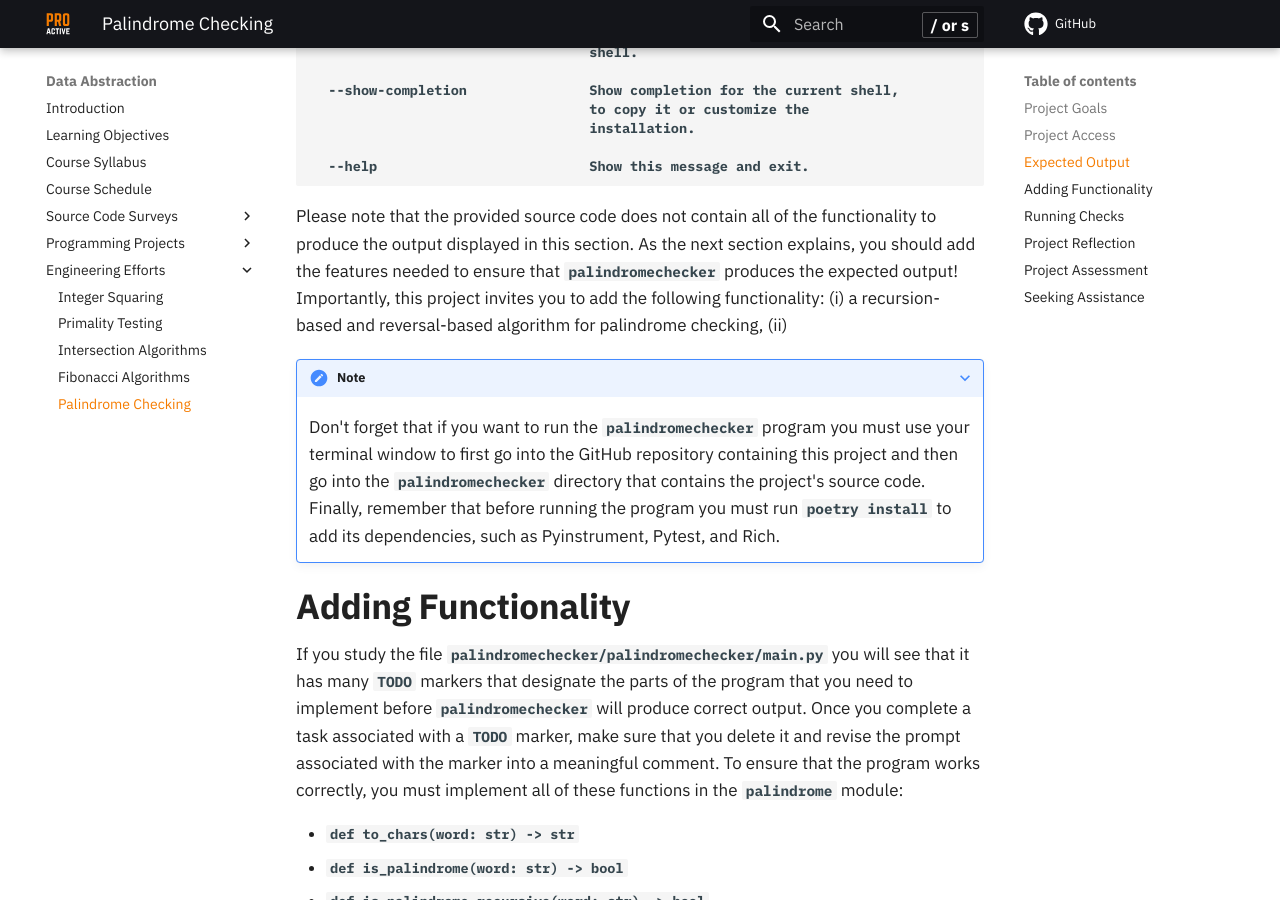
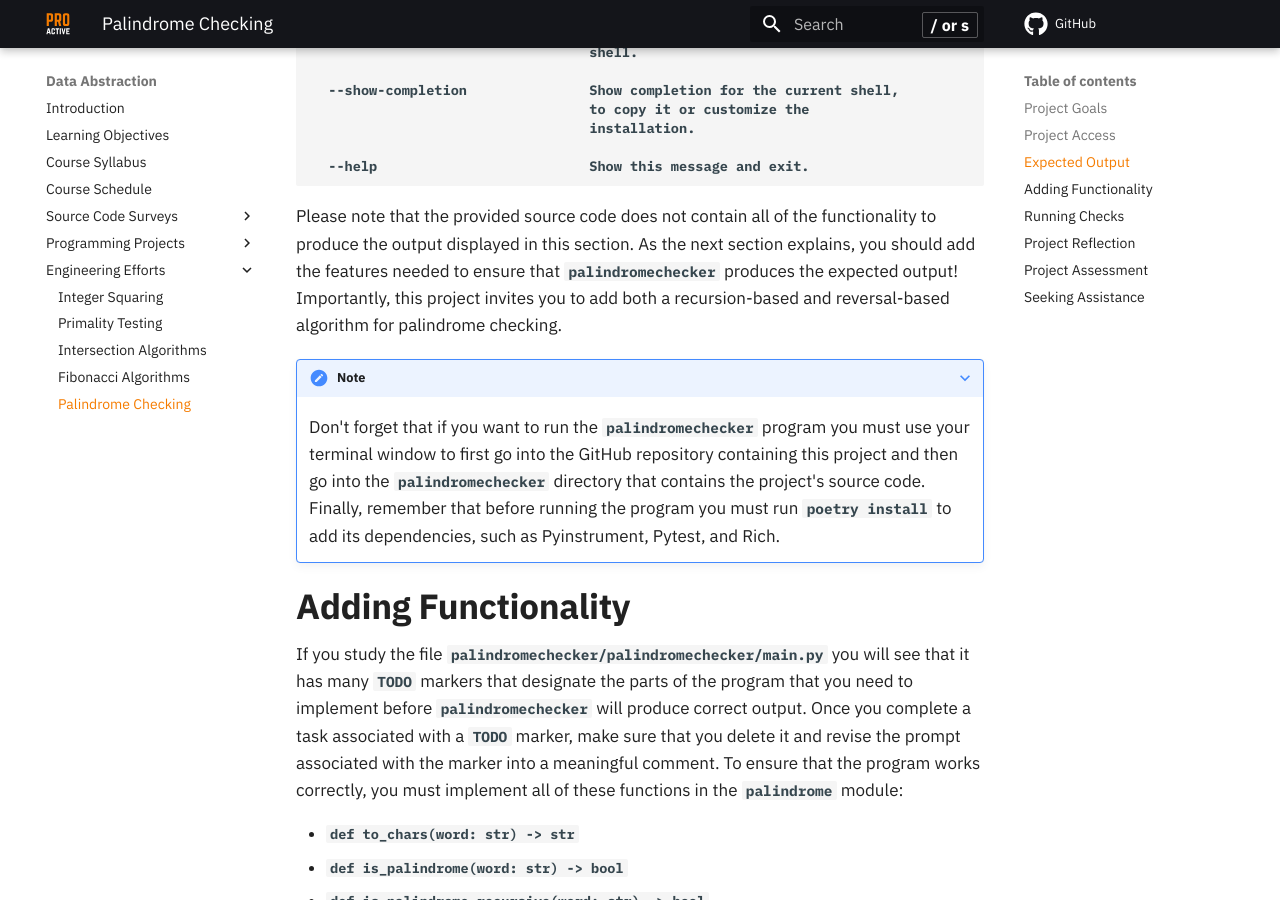
Before and after one commit to ProactiveProgrammers/www.proactiveprogrammers.com, an MkDocs documentation site: the page built from docs/data-abstraction/engineering-efforts/palindrome-checking.md, in a window 1280 px wide and 900 px high, scrolled down 1298 px. Built offline with MkDocs 1.6.1 and Material for MkDocs 9.7.7, drawn with Linux system fonts in a browser that asks for light colours; comment, search, counter and statistics services are not loaded.

Commit message:
fix: Rewrite incorrect sentence about output in the palindrome-checking.

```diff
--- a/docs/data-abstraction/engineering-efforts/palindrome-checking.md
+++ b/docs/data-abstraction/engineering-efforts/palindrome-checking.md
@@ -65,8 +65,8 @@ Please note that the provided source code does not contain all of the
 functionality to produce the output displayed in this section. As the next
 section explains, you should add the features needed to ensure that
 `palindromechecker` produces the expected output! Importantly, this project
-invites you to add the following functionality: (i) a recursion-based and
-reversal-based algorithm for palindrome checking, (ii)
+invites you to add both a recursion-based and reversal-based algorithm for
+palindrome checking.
 
 ???+ note
 
```
